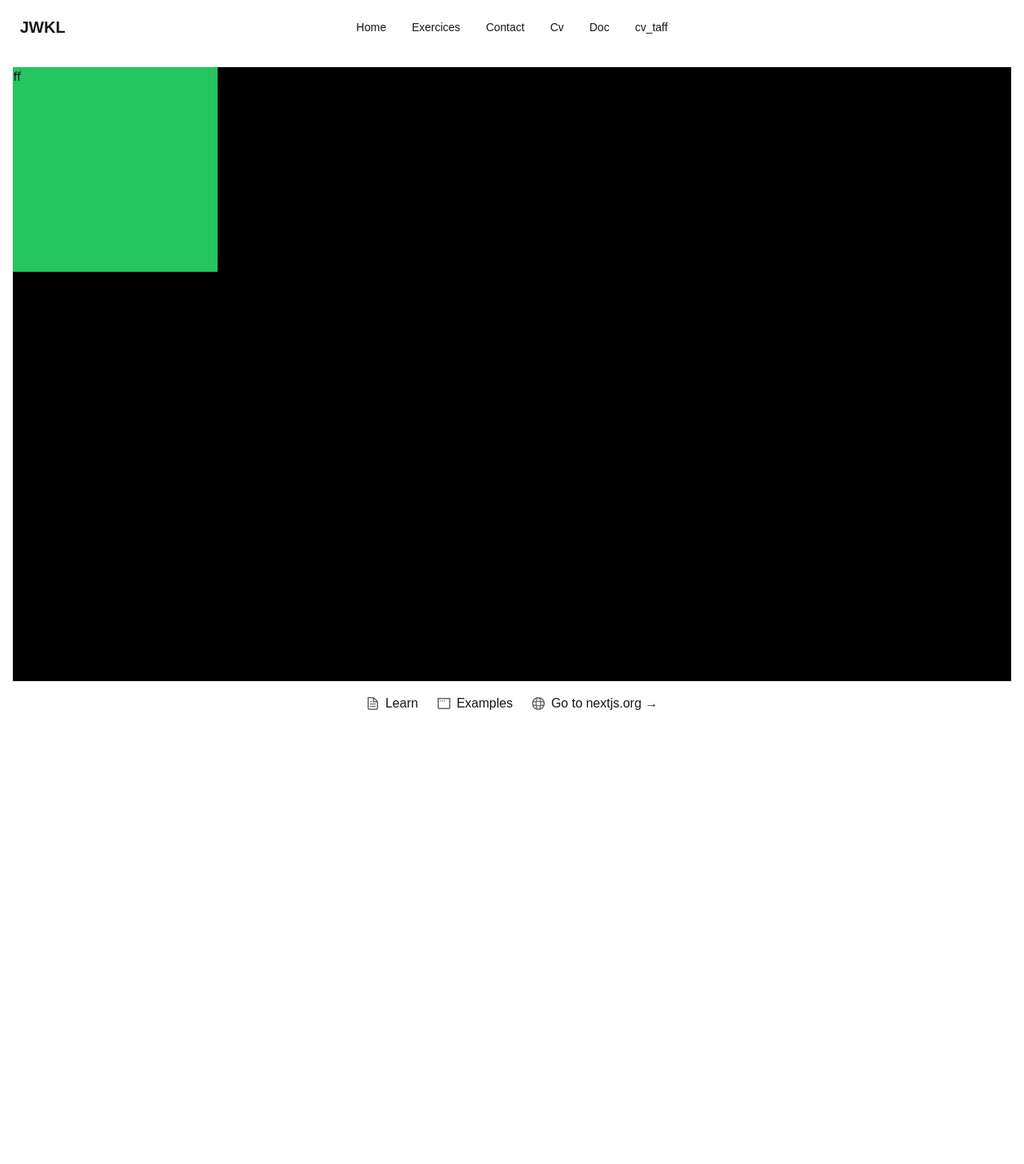
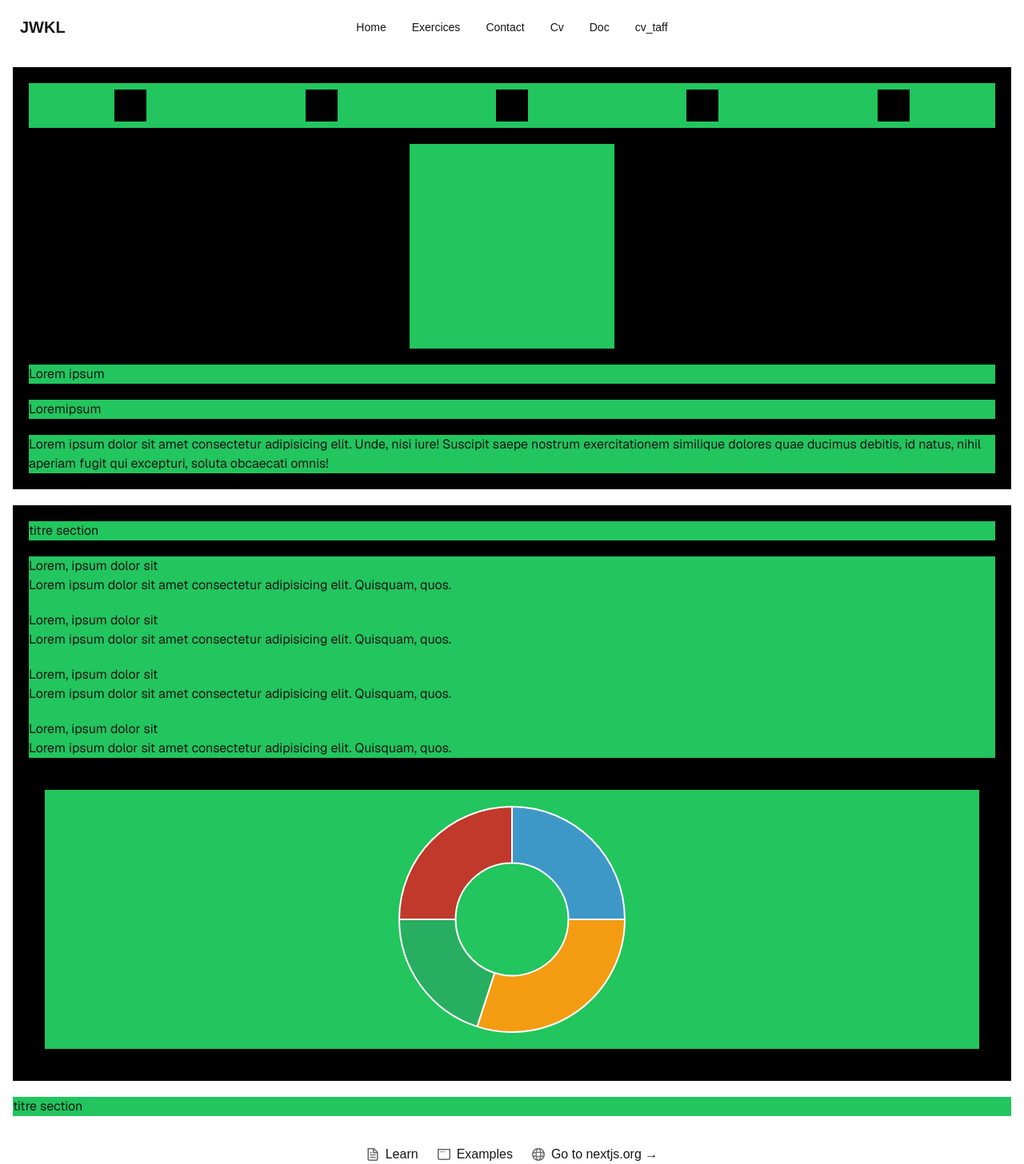
Before and after one commit to wakelamjordan/front_flask, a Next.js app: page /cv_taff in a window 1280 px wide. Shown: the whole page at 80% size. Before the commit the page ends 892 px from the top, so only its background shows below. Built offline with nearby package versions, Linux system fonts and the light colour scheme.

Commit message:
toujours sur le cv je vais taffer sur le dougunt skills

```diff
--- a/package.json
+++ b/package.json
@@ -9,9 +9,11 @@
     "lint": "next lint"
   },
   "dependencies": {
+    "chart.js": "^4.4.7",
     "daisyui": "^4.12.23",
     "next": "15.1.3",
     "react": "^19.0.0",
+    "react-chartjs-2": "^5.3.0",
     "react-dom": "^19.0.0"
   },
   "devDependencies": {
--- /dev/null
+++ b/src/app/cv_taff/_DoughnutSkills.js
@@ -0,0 +1,95 @@
+import { Chart as ChartJS, ArcElement } from "chart.js";
+import { Doughnut } from "react-chartjs-2";
+
+import { useRef, useState } from "react";
+
+ChartJS.register(ArcElement);
+
+const DoughnutSkills = () => {
+  const data = {
+    labels: ["React", "JavaScript", "CSS", "HTML"], // Noms des compétences
+    datasets: [
+      {
+        label: "Compétences",
+        data: [25, 30, 20, 25], // Pourcentages (ou valeurs relatives)
+        backgroundColor: ["#3e98c7", "#f39c12", "#27ae60", "#c0392b"], // Couleurs
+        hoverOffset: 10, // Effet de survol
+      },
+    ],
+  };
+
+  //   let data = {
+  //     labels: ["Red", "Blue", "Yellow", "Green", "Purple", "Orange"],
+  //     datasets: [
+  //       {
+  //         label: "# of Votes",
+  //         data: [12, 19, 3, 5, 2, 3],
+  //         backgroundColor: [
+  //           "rgba(255, 99, 132, 0.2)",
+  //           "rgba(54, 162, 235, 0.2)",
+  //           "rgba(255, 206, 86, 0.2)",
+  //           "rgba(75, 192, 192, 0.2)",
+  //           "rgba(153, 102, 255, 0.2)",
+  //           "rgba(255, 159, 64, 0.2)",
+  //         ],
+  //         borderColor: [
+  //           "rgba(255, 99, 132, 1)",
+  //           "rgba(54, 162, 235, 1)",
+  //           "rgba(255, 206, 86, 1)",
+  //           "rgba(75, 192, 192, 1)",
+  //           "rgba(153, 102, 255, 1)",
+  //           "rgba(255, 159, 64, 1)",
+  //         ],
+  //         borderWidth: 1,
+  //       },
+  //     ],
+  //   };
+
+  const ChartRef = useRef(null);
+
+  const [hoveredElement, setHoveredElement] = useState(null);
+
+  let chart;
+  const handleHover = (event) => {
+    chart = ChartRef.current;
+    // console.log(chart);
+    if (!chart) return;
+
+    const element = chart.getElementsAtEventForMode(
+      event,
+      "nearest",
+      { intersect: true },
+      false
+    );
+
+    if (element.length !== 0) {
+      const index = element[0].index;
+      setHoveredElement(index);
+    }
+  };
+
+  return (
+    <div>
+      <Doughnut
+        ref={ChartRef}
+        className="m-5"
+        data={data}
+        options={{
+          responsive: true,
+          plugins: {
+            legend: { display: false }, // Cache la légende
+          },
+          animation: {
+            duration: 2000, // Durée de l'animation en millisecondes (ici 2 secondes)
+            //   easing: "easeOutQuart", // Style d'animation (tu peux essayer d'autres valeurs comme "linear", "easeInOutQuad", etc.)
+          },
+          maintainAspectRatio: false,
+        }}
+        onMouseMove={handleHover}
+        onMouseLeave={() => setHoveredElement(null)}
+      />
+    </div>
+  );
+};
+
+export default DoughnutSkills;
--- a/src/app/cv_taff/page.js
+++ b/src/app/cv_taff/page.js
@@ -1,28 +1,110 @@
+"use client";
 import React from "react";
+import DoughnutSkills from "./_DoughnutSkills";
 
 export default function page() {
   return (
     <>
-      <section className="bg-black min-h-full">
+      <section className="bg-black min-h-fulls flex p-5 flex-col gap-5">
+        {/* liens */}
+        <div className="bg-green-500 p-2">
+          <ul className="flex justify-around">
+            <li>
+              <div className="bg-black w-10 h-10"></div>
+            </li>
+            <li>
+              <div className="bg-black w-10 h-10"></div>
+            </li>
+            <li>
+              <div className="bg-black w-10 h-10"></div>
+            </li>
+            <li>
+              <div className="bg-black w-10 h-10"></div>
+            </li>
+            <li>
+              <div className="bg-black w-10 h-10"></div>
+            </li>
+          </ul>
+        </div>
+
         {/* photo */}
-        <div className="bg-green-500 h-64 w-64 ">ff</div>
+        <div className="bg-green-500 h-64 w-64 mx-auto"></div>
+
         {/* nom prenom */}
+        <div className="bg-green-500">
+          <h1>Lorem ipsum</h1>
+        </div>
+
         {/* titre du poste visé */}
-        {/* liens */}
+        <div className="bg-green-500">
+          <h2>Loremipsum</h2>
+        </div>
+
         {/* phrase phylosophique d'accroche */}
+        <div className="bg-green-500">
+          <p>
+            Lorem ipsum dolor sit amet consectetur adipisicing elit. Unde, nisi
+            iure! Suscipit saepe nostrum exercitationem similique dolores quae
+            ducimus debitis, id natus, nihil aperiam fugit qui excepturi, soluta
+            obcaecati omnis!
+          </p>
+        </div>
+      </section>
+
+      <section className="bg-black min-h-fulls flex p-5 flex-col gap-5">
+        <div className="bg-green-500">
+          <h2>titre section</h2>
+        </div>
+
+        {/* points fort */}
+        <div className="bg-green-500">
+          <ul className="flex flex-col gap-5">
+            <li>
+              <h3>Lorem, ipsum dolor sit</h3>
+              <p>
+                Lorem ipsum dolor sit amet consectetur adipisicing elit.
+                Quisquam, quos.
+              </p>
+            </li>
+            <li>
+              <h3>Lorem, ipsum dolor sit</h3>
+              <p>
+                Lorem ipsum dolor sit amet consectetur adipisicing elit.
+                Quisquam, quos.
+              </p>
+            </li>
+            <li>
+              <h3>Lorem, ipsum dolor sit</h3>
+              <p>
+                Lorem ipsum dolor sit amet consectetur adipisicing elit.
+                Quisquam, quos.
+              </p>
+            </li>
+            <li>
+              <h3>Lorem, ipsum dolor sit</h3>
+              <p>
+                Lorem ipsum dolor sit amet consectetur adipisicing elit.
+                Quisquam, quos.
+              </p>
+            </li>
+          </ul>
+        </div>
+
+        {/* skills forme de roue hoverable avec description en dessous quand les parties sont hover ou clické en sm */}
+        <div className="bg-green-500 m-5">
+          <DoughnutSkills />
+        </div>
       </section>
       <section>
-        { /* points fort */}
-        { /* skills forme de roue hoverable avec description en dessous quand les parties sont hover ou clické en sm */}
-      </section>
-      <section>
+        <div className="bg-green-500">
+          <h2>titre section</h2>
+        </div>
+
         {/* experiences */}
         {/* education */}
         {/* projets */}
       </section>
-      <section>
-        {/* passions */}
-      </section>
+      <section>{/* passions */}</section>
     </>
   );
 }
--- a/src/app/globals.css
+++ b/src/app/globals.css
@@ -14,6 +14,12 @@
   }
 }
 
+* {
+  margin: 0;
+  padding: 0;
+  box-sizing: border-box;
+}
+
 body {
   color: var(--foreground);
   background: var(--background);
--- a/src/app/layout.js
+++ b/src/app/layout.js
@@ -35,7 +35,7 @@ export default function RootLayout({ children }) {
       >
         <NavBar links_list={links_list} />
         <div className="grid grid-rows-[0px_1fr_0px] min-h-screen font-[family-name:var(--font-geist-sans)] bg-red-600">
-          <main className="bg-white row-start-2 container mx-auto p-4">
+          <main className="bg-white row-start-2 container mx-auto p-4 flex flex-col gap-5">
             {/* <main className="flex flex-col gap-8 row-start-2 items-center sm:items-start"> */}
             {/* <div className="w-full max-w-6xl mx-auto py-12 px-6 bg-base-100 shadow-lg rounded-lg space-y-12"> */}
             {children}
```
Also changed, not shown: 15 other files (tests, documents, lock files or other folders).
